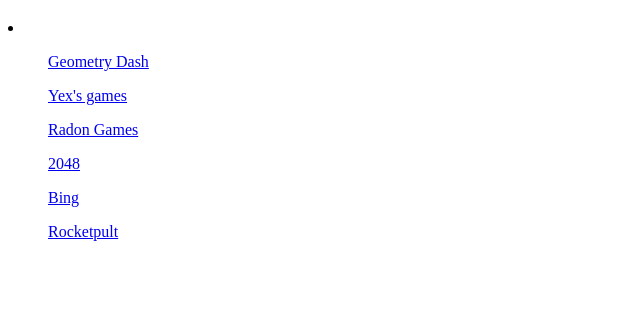
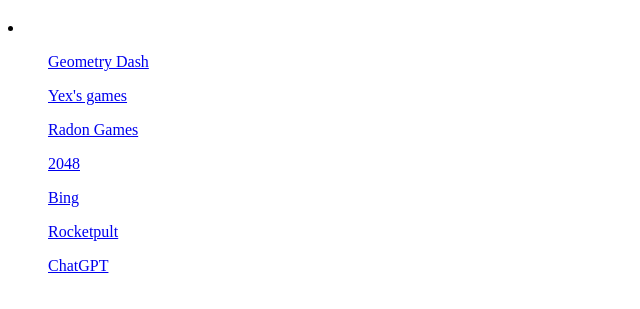
Before and after one commit to awesomess22/awesomess22.github.io, a plain HTML site: page unblock.html in a window 1280 px wide. Shown: the part 61-370 px from the top of the page, without its empty margins (0-640 px from the left). Drawn offline with Linux system fonts and the light colour scheme.

Commit message:
Update unblock.html
Added ChatGPT

```diff
--- a/unblock.html
+++ b/unblock.html
@@ -20,6 +20,7 @@
       <ul> <a href="https://www.cesoid.com/2048/gallery">2048</a> </ul>
       <ul> <a href="https://www.bing.com/">Bing</a> </ul>
       <ul> <a href="https://v6p9d9t4.ssl.hwcdn.net/html/565140/index.html">Rocketpult</a> </ul>
+      <ul> <a href="https://chat.openai.com/">ChatGPT</a> </ul>
 
 
 
```
